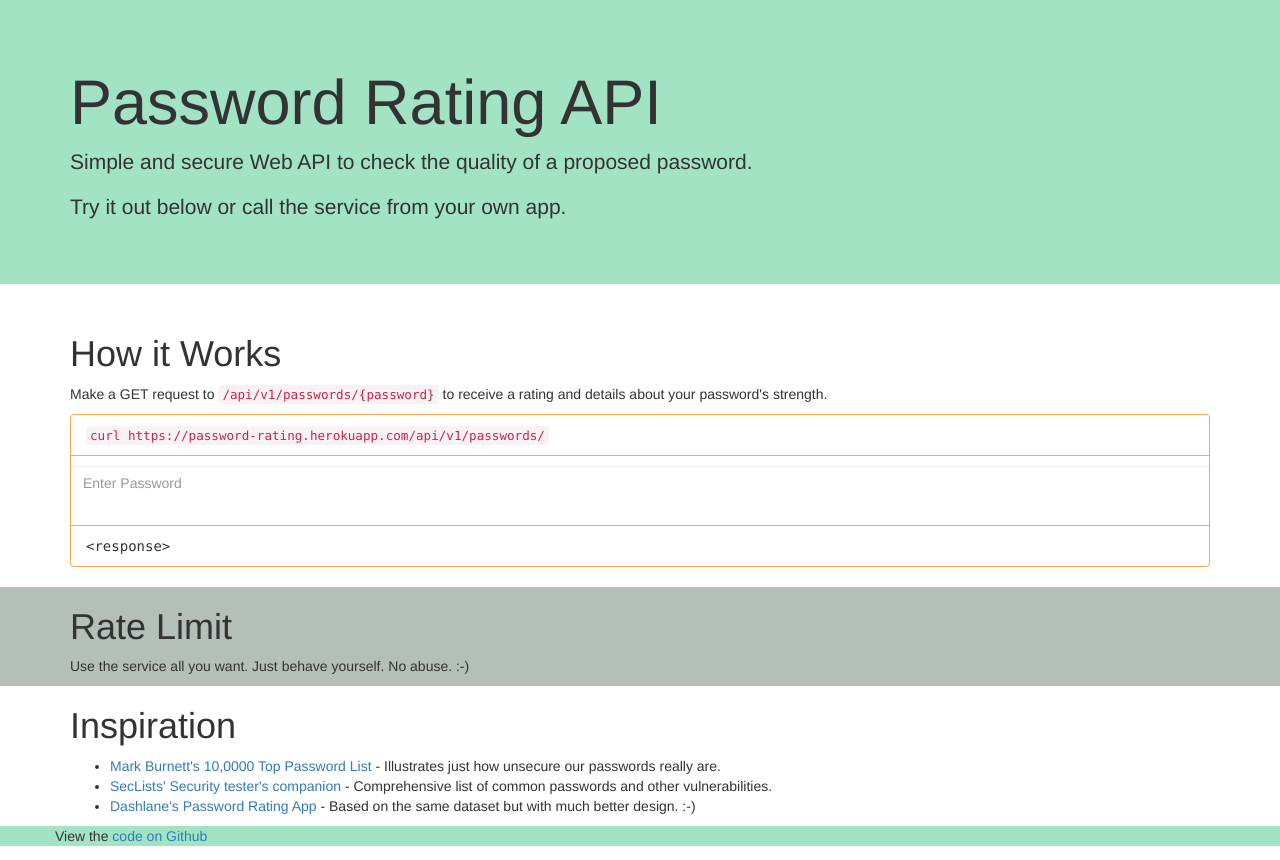
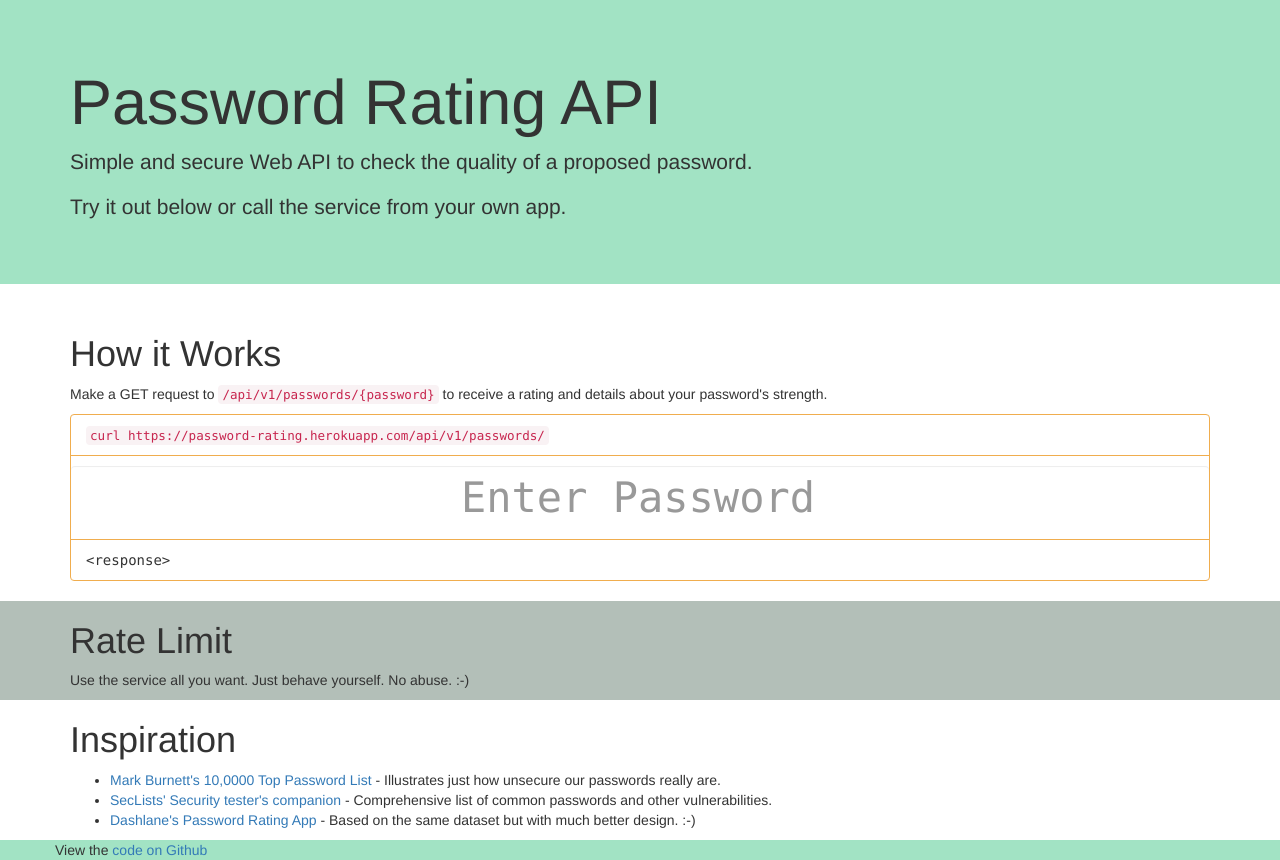
Before and after one commit to corbinpage/password-rating-api, a website: page docs/index.html in a window 1280 px wide. Drawn offline with nearby package versions, Linux system fonts and the light colour scheme.

Commit message:
Styling updates

```diff
--- a/docs/style.css
+++ b/docs/style.css
@@ -16,7 +16,17 @@
 }
 
 #password-text {
+  font-family: Menlo,Monaco,Consolas,"Liberation Mono","Courier New",monospace;
   border: none;
+  font-size: 3em;
+  height: 1.5em;
+  padding: 0;
+  text-align: center;
+  width: 100%;
+}
+
+.form-group {
+   margin-bottom: 0;
 }
 
 footer {
```
